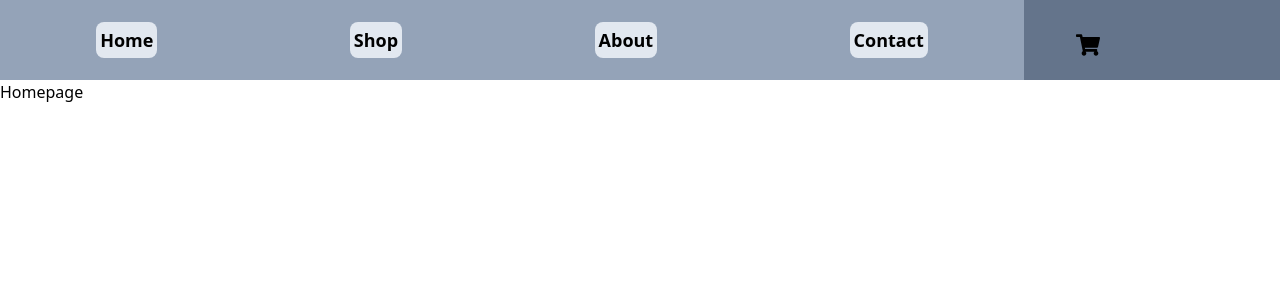
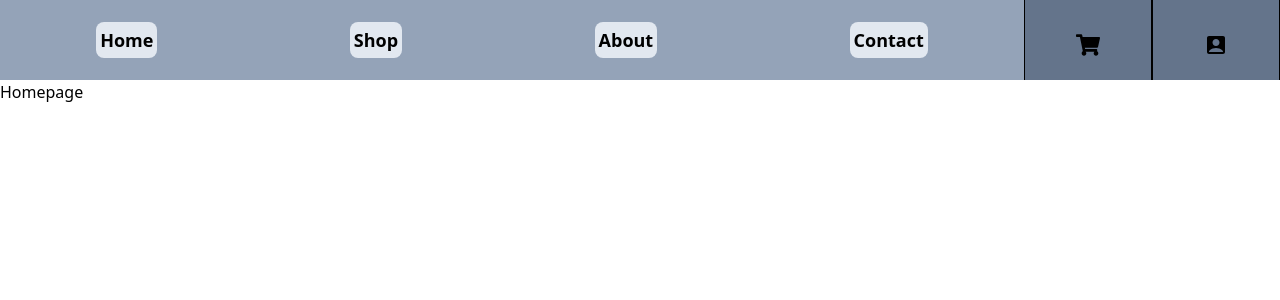
Before and after one commit to LexVN-WD/online-store, a Next.js app: page / in a window 1280 px wide. Shown: the top 300 px of the page. Built offline with nearby package versions, Linux system fonts and the light colour scheme.

Commit message:
Create User component, add to Nav

```diff
--- a/src/components/Cart.jsx
+++ b/src/components/Cart.jsx
@@ -3,8 +3,8 @@ import { FaShoppingCart } from 'react-icons/fa'
 export default function Cart() {
   return (
     <>
-    <div className="h-full w-[50%] flex flex-row justify-between items-center p-2">
-      <div className='h-[50%] w-full p-2  text-center text-2xl '>
+    <div className="h-full w-[50%] flex flex-row justify-between items-center p-2 border-x border-black">
+      <div className='h-[50%] w-full p-2 text-center text-2xl'>
         <button>
           <FaShoppingCart />
         </button>
--- a/src/components/NavBar.jsx
+++ b/src/components/NavBar.jsx
@@ -1,6 +1,7 @@
 import { FaShoppingCart } from 'react-icons/fa'
 
 import Cart from './Cart'
+import User from './User'
 
 export default function NavBar() {
   return (
@@ -19,8 +20,9 @@ export default function NavBar() {
           <a href='/contact'>Contact</a>
         </li>
       </ul>
-      <div className='w-[20%] bg-slate-500'>
+      <div className='w-[20%] bg-slate-500 flex flex-row'>
         <Cart />
+        <User />
       </div>
     </nav>
   )
--- /dev/null
+++ b/src/components/User.jsx
@@ -0,0 +1,15 @@
+import { MdAccountBox } from 'react-icons/md';
+
+export default function User() {
+  return (
+    <>
+      <div className="h-full w-[50%] flex flex-row justify-between items-center p-2 border-x border-black">
+      <div className='h-[50%] w-full p-2 text-center text-2xl'>
+        <button>
+          <MdAccountBox />
+        </button>
+      </div>
+    </div>
+    </>
+  )
+}
```
